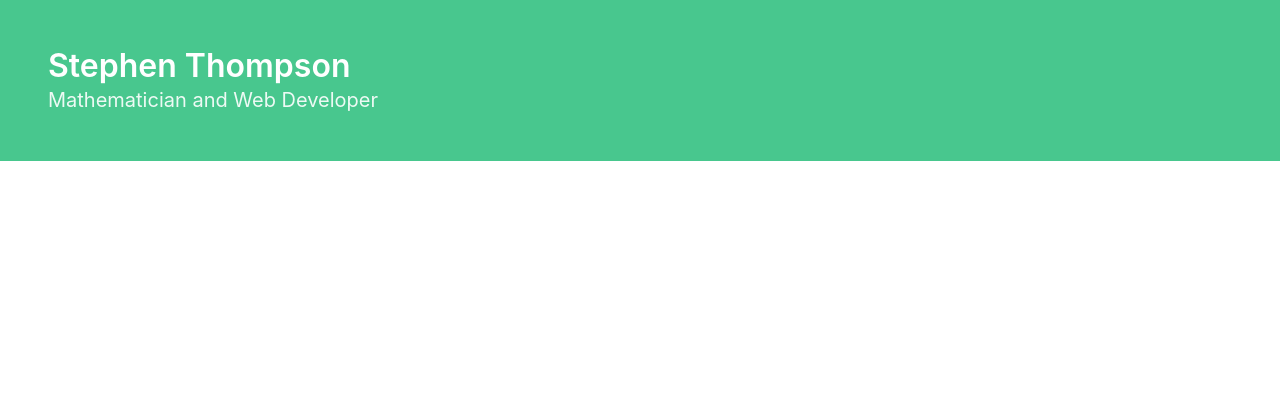
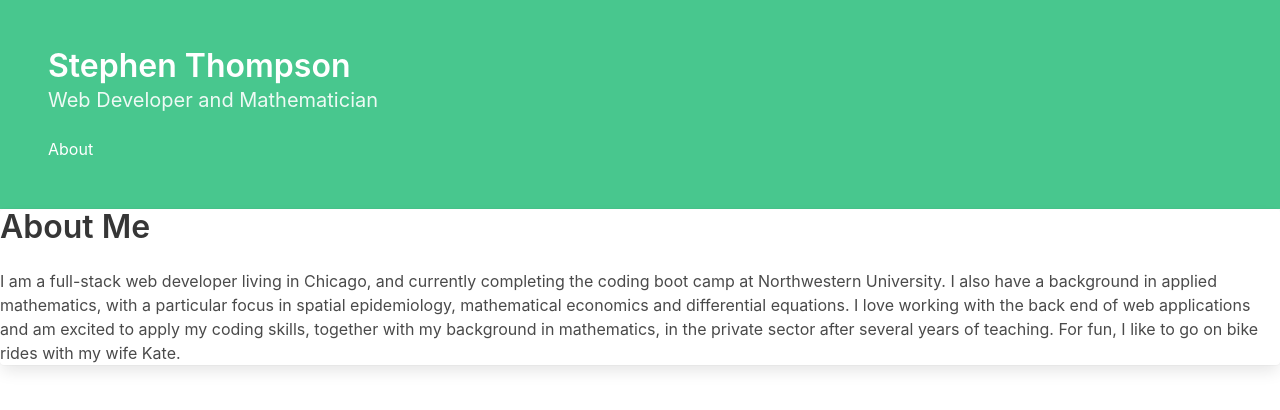
Before and after one commit to SThompsonChicago/react-portfolio, a React (Create React App) app: page / in a window 1280 px wide. Shown: the top 410 px of the page. Built offline with nearby package versions, Linux system fonts and the light colour scheme.

Commit message:
created About me page

```diff
--- a/src/App.js
+++ b/src/App.js
@@ -1,14 +1,7 @@
 import React from 'react';
-import Hello from './components/Hello';
-import Header from './Header';
+import Container from './components/Container';
 
-// React apps typically have a single App component at the very top that can reference other React components.
-// This component, `App`, is our main component that is importing `Hello` and rendering it in the return method.
-function App() {
-  return (
-    <div className="App">
-      <Header/>
-    </div>  );
-}
+
+const App = () => <Container/>;
 
 export default App;
--- a/src/Header.js
+++ /dev/null
@@ -1,16 +0,0 @@
-const Header = () => {
-    return (
-        <section className="hero is-success">
-            <div className="hero-body">
-                <p class="title">
-                    Stephen Thompson
-                </p>
-                <p class="subtitle">
-                    Mathematician and Web Developer
-                </p>
-            </div>
-        </section>
-    );
-}
-
-export default Header;
--- /dev/null
+++ b/src/components/Container.js
@@ -0,0 +1,23 @@
+import React, { useState } from 'react';
+import Header from './Header';
+import About from './pages/About';
+
+export default function Container () {
+    const [currentPage, setCurrentPage] = useState('About');
+
+    const renderPage = () => {
+        if (currentPage === 'About') {
+            return <About />
+        }
+    };
+
+    const handlePageChange = (page) => setCurrentPage(page);
+
+    return (
+        <div>
+
+            <Header currentPage={currentPage} handlePageChange={handlePageChange}/>
+            {renderPage()}
+        </div>
+    );
+}
--- /dev/null
+++ b/src/components/Header.js
@@ -0,0 +1,29 @@
+import React from 'react';
+
+function Header({currentPage, handlePageChange }) {
+    return (
+        <section className="hero is-success">
+            <div className="hero-body">
+                <p class="title">
+                    Stephen Thompson
+                </p>
+                <p class="subtitle">
+                    Web Developer and Mathematician
+                </p>
+                <ul className="nav nav-tabs">
+                    <li className="nav-item">
+                        <a
+                            href="#about"
+                            onClick={() => handlePageChange('About')}
+                            className={currentPage === 'About' ? 'nav-link active' : 'nav-line'}
+                        >
+                            About
+                        </a>
+                    </li>
+                </ul>
+            </div>
+        </section>
+    );
+}
+
+export default Header;
--- a/src/components/Hello.js
+++ /dev/null
@@ -1,13 +0,0 @@
-import React from 'react';
-
-function Hello() {
-  const message = 'Hello world!';
-
-  return (
-    <div className="container">
-      <h2>{message}</h2>
-    </div>
-  );
-}
-
-export default Hello;
--- /dev/null
+++ b/src/components/pages/About.js
@@ -0,0 +1,16 @@
+import React from 'react';
+
+export default function About() {
+    return (
+        <div className="card">
+            <div className="card-contnet">
+                <p className="title">
+                    About Me
+                </p>
+                <p classname="subtitle">
+                    I am a full-stack web developer living in Chicago, and currently completing the coding boot camp at Northwestern University. I also have a background in applied mathematics, with a particular focus in spatial epidemiology, mathematical economics and differential equations. I love working with the back end of web applications and am excited to apply my coding skills, together with my background in mathematics, in the private sector after several years of teaching. For fun, I like to go on bike rides with my wife Kate.
+                </p>
+            </div>
+        </div>
+    );
+}
```
Also changed, not shown: src/components/pages/Contact.js (added, +16 -0 lines), src/components/pages/Portfolio.js (added, +16 -0 lines), src/components/pages/Resume.js (added), 10 other files (tests, documents, lock files or other folders).
